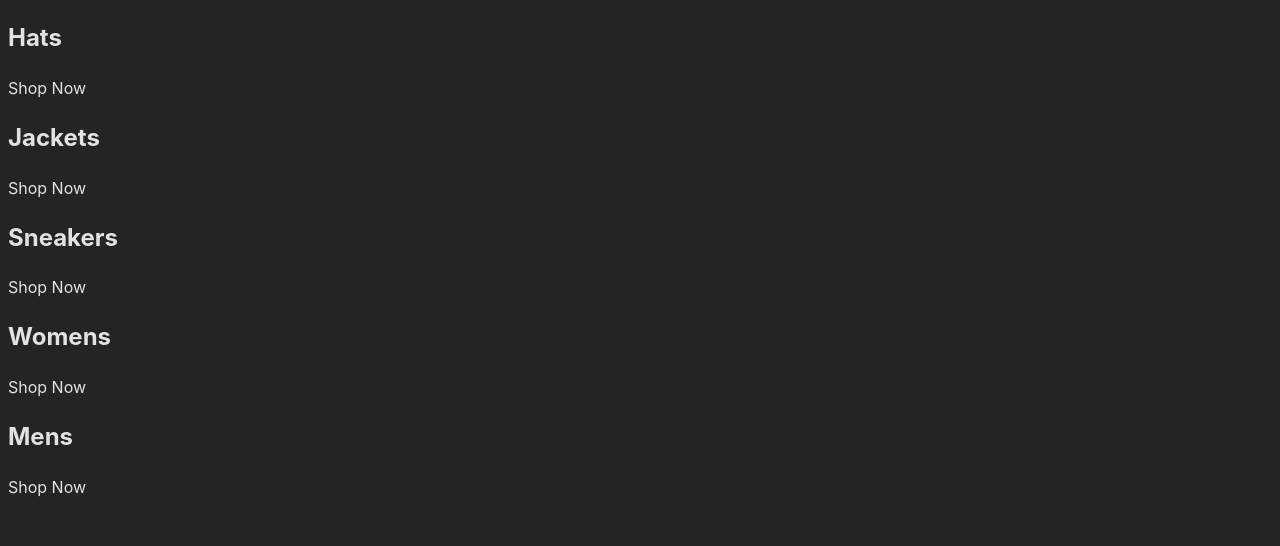
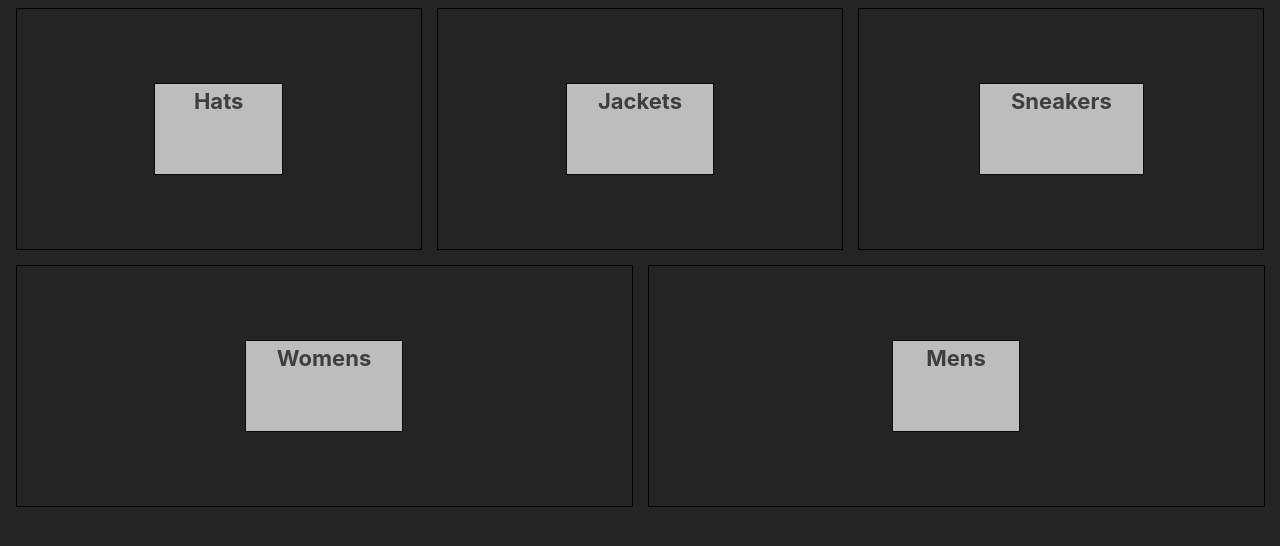
Before and after one commit to falonez/alonez-clothing, a React (Vite) app: page / in a window 1280 px wide. Shown: the top 546 px of the page. Built offline with nearby package versions, Linux system fonts and the light colour scheme.

Commit message:
Add Package Scss

```diff
--- a/package.json
+++ b/package.json
@@ -11,7 +11,8 @@
   },
   "dependencies": {
     "react": "^18.2.0",
-    "react-dom": "^18.2.0"
+    "react-dom": "^18.2.0",
+    "sass": "^1.62.1"
   },
   "devDependencies": {
     "@types/react": "^18.0.28",
--- a/src/App.jsx
+++ b/src/App.jsx
@@ -1,3 +1,5 @@
+import "./categories.styles.scss";
+
 const App = () => {
   const categories = [
     {
@@ -28,8 +30,8 @@ const App = () => {
   return (
     <>
       <div className="categories-container">
-        {categories.map(({ title }) => (
-          <div className="category-container">
+        {categories.map(({ title, id }) => (
+          <div key={id} className="category-container">
             {/* <img src="" alt="" /> */}
             <div className="category-body-container">
               <h2>{title}</h2>
```
Also changed, not shown: 1 other file (tests, documents, lock files or other folders).
